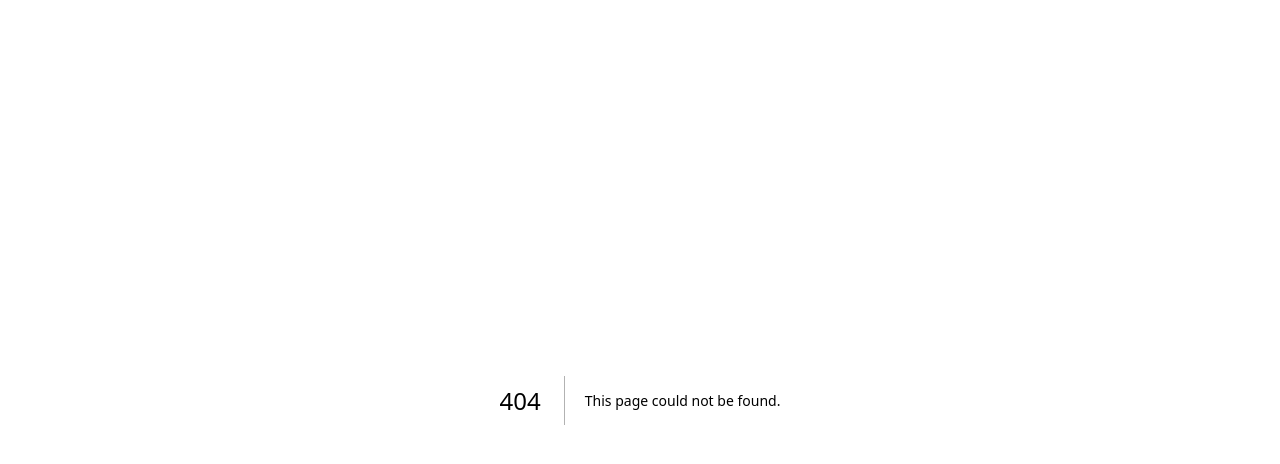
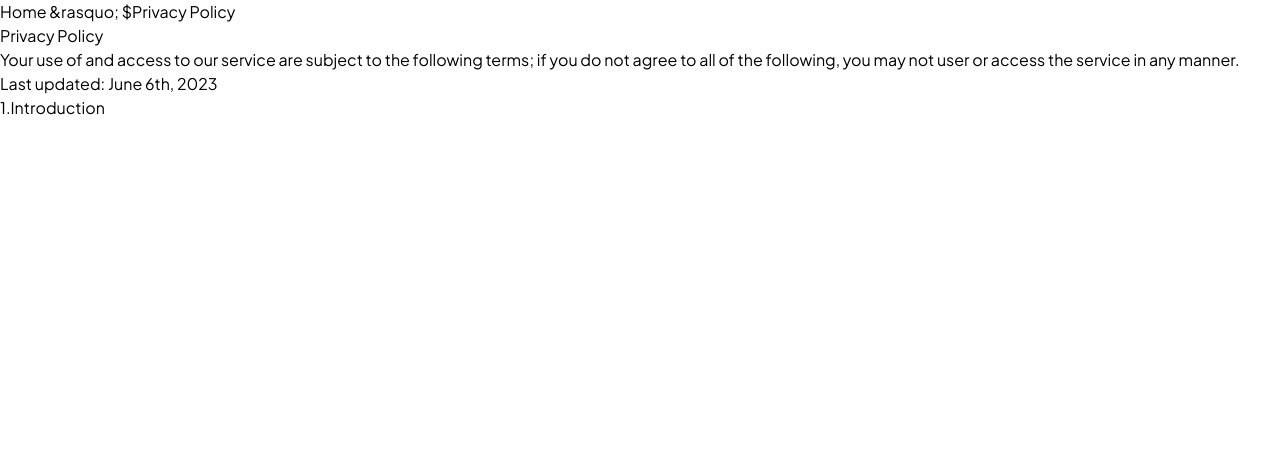
Before and after one commit to gabrieldreamz/axacorp, a Next.js app: page /privacy in a window 1280 px wide. Before the commit this address had no page. Shown: the top 464 px of the page. Built offline with nearby package versions, Linux system fonts and the light colour scheme.

Commit message:
Implements the privacy policy page

```diff
--- /dev/null
+++ b/app/(policy)/privacy/page.tsx
@@ -0,0 +1,6 @@
+import PrivacyPolicyComponent from "@components/Policies/PrivacyPolicyComponent";
+import React from "react";
+
+export default function PrivacyPolicy() {
+  return <PrivacyPolicyComponent />;
+}
--- /dev/null
+++ b/app/(policy)/terms-of-use/page.tsx
@@ -0,0 +1,6 @@
+import TermsOfUseComponent from "@components/Policies/TermsOfUseComponent";
+import React from "react";
+
+export default function TermsOfUse() {
+  return <TermsOfUseComponent />;
+}
--- /dev/null
+++ b/components/Policies/PrivacyPolicyComponent.tsx
@@ -0,0 +1,21 @@
+import TabsMenu from "@components/Policies/subComponents/TabsMenu";
+import React from "react";
+import IntroTitle from "./subComponents/IntroTitle";
+import ListDisc from "./subComponents/ListDisc";
+
+export default function PrivacyPolicyComponent() {
+  const titleDesc =
+    "Your use of and access to our service are subject to the following terms; if you do not agree to all of the following, you may not user or access the service in any manner.";
+
+  return (
+    <section>
+      <TabsMenu tabsName="Privacy Policy" />
+      <IntroTitle
+        titleHeading="Privacy Policy"
+        titleDesc={titleDesc}
+        date="Last updated: June 6th, 2023"
+      />
+      <ListDisc subTitle="Introduction" desc="" num="1" />
+    </section>
+  );
+}
--- /dev/null
+++ b/components/Policies/TermsOfUseComponent.tsx
@@ -0,0 +1,5 @@
+import React from "react";
+
+export default function TermsOfUseComponent() {
+  return <div>TermsOfUse</div>;
+}
--- /dev/null
+++ b/components/Policies/subComponents/IntroTitle.tsx
@@ -0,0 +1,21 @@
+import React from "react";
+
+type IntroTitle = {
+  titleHeading: string;
+  titleDesc: string;
+  date: string;
+};
+
+export default function IntroTitle({
+  titleHeading,
+  titleDesc,
+  date,
+}: IntroTitle) {
+  return (
+    <div>
+      <h1>{titleHeading}</h1>
+      <p>{titleDesc}</p>
+      <span>{date}</span>
+    </div>
+  );
+}
--- /dev/null
+++ b/components/Policies/subComponents/ListDisc.tsx
@@ -0,0 +1,20 @@
+import React from "react";
+
+export default function ListDisc({
+  subTitle,
+  desc,
+  num,
+}: {
+  subTitle: string;
+  desc: string;
+  num: string;
+}) {
+  return (
+    <div>
+      <h2>
+        {num}.{subTitle}
+      </h2>
+      <p>{desc}</p>
+    </div>
+  );
+}
--- /dev/null
+++ b/components/Policies/subComponents/TabsMenu.tsx
@@ -0,0 +1,11 @@
+import React from "react";
+
+function TabsMenu({ tabsName }: { tabsName: string }) {
+  return (
+    <div>
+      Home &rasquo; <span>${tabsName}</span>
+    </div>
+  );
+}
+
+export default TabsMenu;
--- a/components/footer/quickLinks-section/QuickLinksSection.tsx
+++ b/components/footer/quickLinks-section/QuickLinksSection.tsx
@@ -14,8 +14,12 @@ export default function QuickLinksSection() {
           <div>
             <h1 className="text-primary mb-4 text-sm font-medium">Product</h1>
             <ul className="font-medium text-sm sm:text-base">
-              <li className="mb-2">Privacy Policy</li>
-              <li>Terms of Use</li>
+              <li className="mb-2">
+                <Link href={"/privacy"}>Privacy Policy</Link>
+              </li>
+              <li>
+                <Link href={"/terms-of-use"}>Terms of Use</Link>
+              </li>
             </ul>
           </div>
 
```
